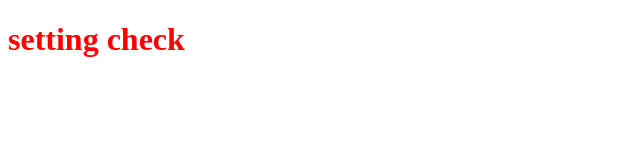
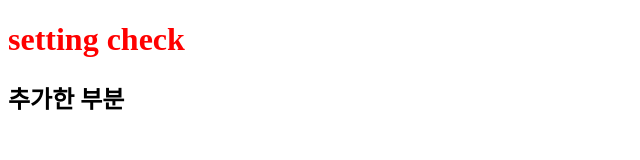
Before and after one commit to merinchain/241201, a plain HTML site: page index.html in a window 1280 px wide. Shown: the whole page, without its empty margins (0-640 px from the left). Drawn offline with Linux system fonts and the light colour scheme.

Commit message:
second commit

```diff
--- a/index.html
+++ b/index.html
@@ -8,5 +8,6 @@
 </head>
 <body>
     <h1 class="red">setting check</h1>
+    <h2>추가한 부분</h2>
 </body>
 </html>
```
